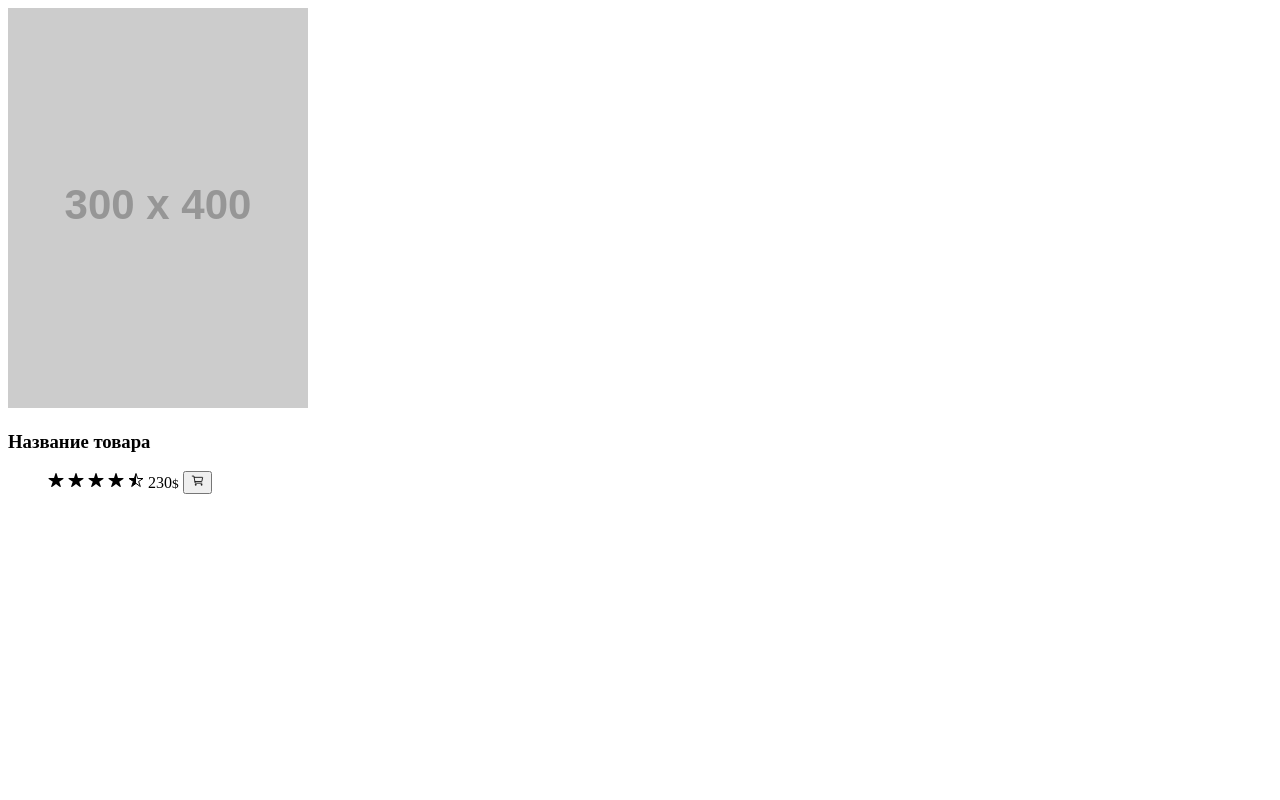
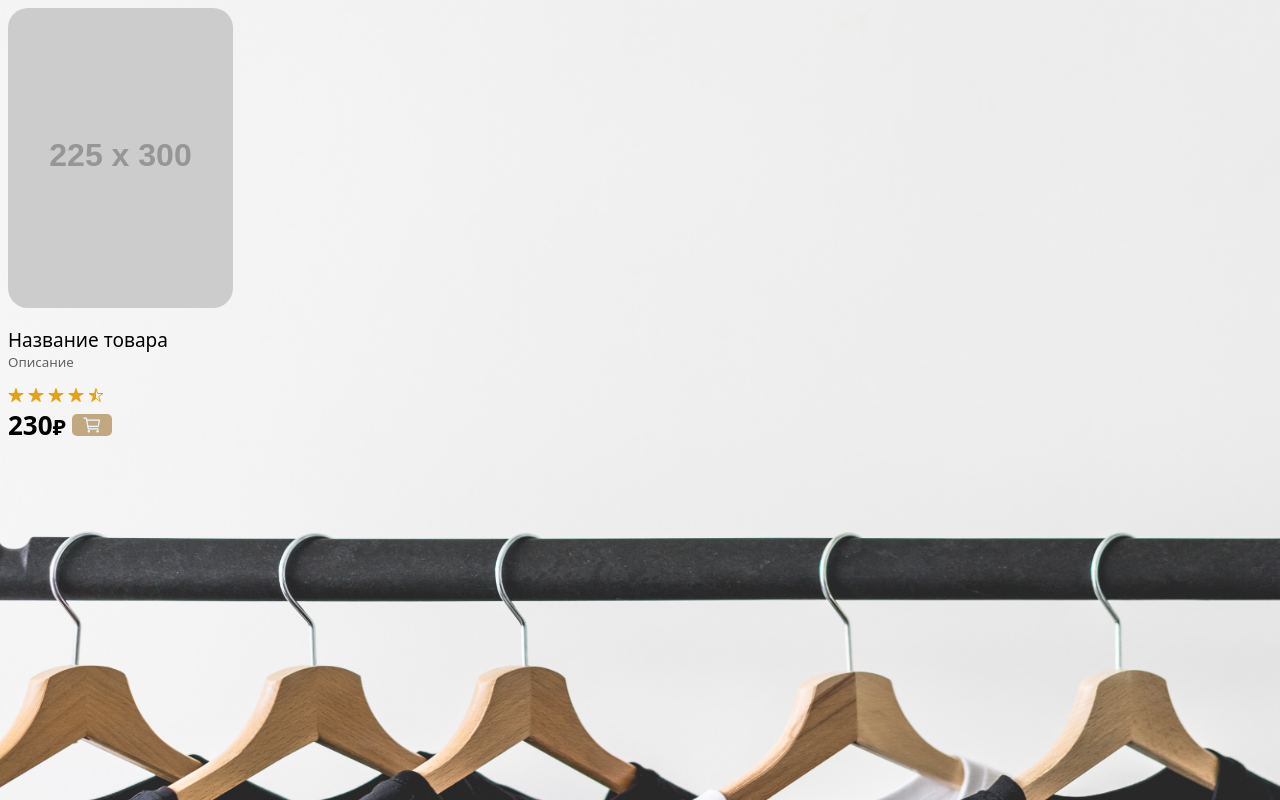
Before and after one commit to AntipinIsmail/-_-_-, a Flask app: template templates/test.html in a window 1280 px wide. Run offline with Flask 3, Linux system fonts and the light colour scheme; the template is opened without the code that fills it, so the values that code supplies are empty; grey boxes labelled with a size stand in for pictures from a placeholder-image service; some libraries are stand-ins or nearby versions.

Commit message:
Add files via upload

```diff
--- a/templates/test.html
+++ b/templates/test.html
@@ -1,28 +1,83 @@
+<style>
+    body {
+        background-image: url('{{ url_for('static', filename='images/background.jpg') }}');
+        background-size: 1920px 1080px;
+        background-repeat: no-repeat;
+        background-position: center -100px;
+    }
+
+    .image {
+        margin-bottom: 10px;
+    }
+    .image img {
+        border-radius: 20px;
+    }
+    .rating {
+        margin-bottom: 0;
+        padding-left: 0;
+        list-style-type: none;
+        color: rgb(228, 163, 22);
+    }
+    .rating li {
+        display: inline-block;
+    }
+    .info h3 {
+        font-size: 19px;
+        font-weight: normal;
+        margin-bottom: 0;
+        font-family: system-ui;
+    }
+    .info small {
+        font-weight: normal;
+        font-family: system-ui;
+        color: rgba(0, 0, 0, 0.603);
+    }
+    .info-price {
+        font-size: 26px;
+        font-weight: 600;
+        font-family: system-ui;
+    }
+    .info-price button{
+        font-size: 20px;
+        border-radius: 5px;
+        border: none;
+        width: 40px;
+        color: aliceblue;
+        font-weight: 600;
+        background-color: rgb(194, 168, 129);
+    }
+    </style>
 <!doctype html>
 <html lang="en">
     <body>
-        <div class="container">
+        <div class="container mt-5">
             <div class="row">
                 <div class="col-md-4">
                     <div class="product">
                         <div class="image">
-                            <img src="http://placehold.it/300x400" alt="">
+                            <img src="http://placehold.it/225x300" alt="">
                         </div>
                         <div class="info">
                             <h3>Название товара</h3>
+                            <small>Описание</small>
+                        </div>
                             <ul class="Rating">
-                                <ion-icon name="star"></ion-icon>
-                                <ion-icon name="star"></ion-icon>
-                                <ion-icon name="star"></ion-icon>
-                                <ion-icon name="star"></ion-icon>
-                                <ion-icon name="star-half"></ion-icon>
-                            <span class="price">230<small>$</small></span>
+                                <li><ion-icon name="star"></ion-icon></li>
+                                <li><ion-icon name="star"></ion-icon></li>
+                                <li><ion-icon name="star"></ion-icon></li>
+                                <li><ion-icon name="star"></ion-icon></li>
+                                <li><ion-icon name="star-half"></ion-icon></li></ul>
+                        <div class="info-price">
+                            <span class="price">230<small>₽</small></span>
                             <button class="add-to-card"><ion-icon name="cart-outline"></ion-icon></button>
-                        </div>
+
+                    </div>
+
                     </div>
                 </div>
             </div>
         </div>
+
         <script src="https://unpkg.com/ionicons@7.1.0/dist/ionicons/ionicons.js"></script>
     </body>
 </html>
```
